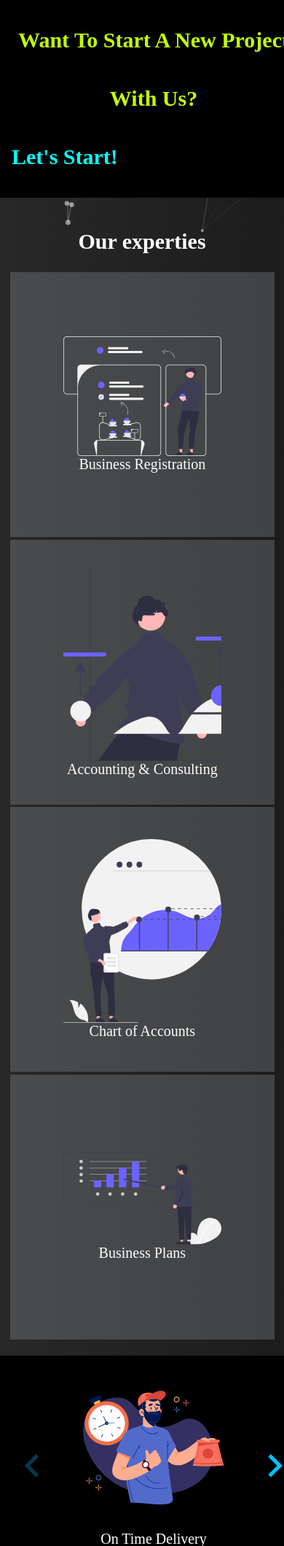
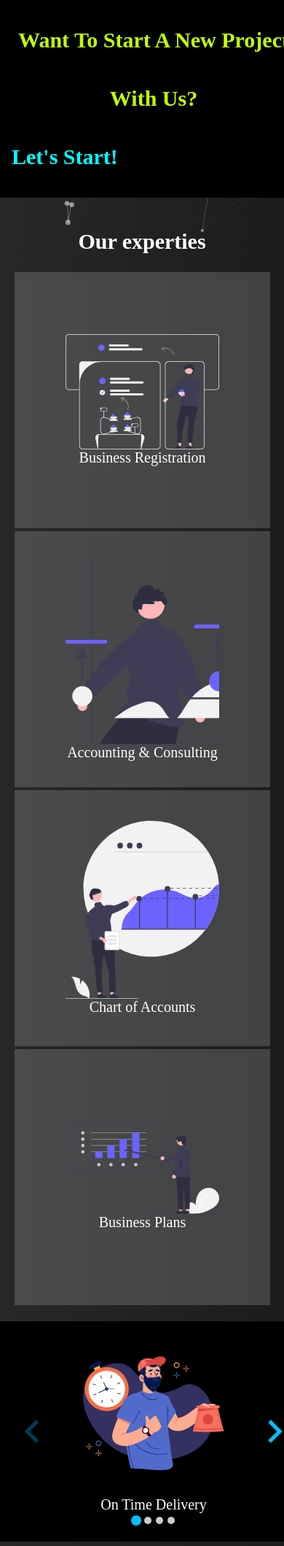
Before and after one commit to Creepyrishi/Startup-1, a Django app: template templates/home.html in a window 390 px wide. Shown: the part 525-2644 px from the top of the page at 73% size. Run offline with Django 4.2, Linux system fonts and the light colour scheme; the template is opened without the code that fills it, so the values that code supplies are empty; some libraries are stand-ins or nearby versions; some web fonts are replaced.

Commit message:
make it betr

```diff
--- a/assets/css/style.css
+++ b/assets/css/style.css
@@ -438,11 +438,11 @@ footer div>h3 {
         font-size: 10px;
     }
     .workContainer>div {
-        width: 93vw;
+        width: 90vw;
     }
 
     .expertiesContainer>div {
-        width: 93vw;
+        width: 90vw;
     }
 }
 
--- a/static/css/style.css
+++ b/static/css/style.css
@@ -438,11 +438,11 @@ footer div>h3 {
         font-size: 10px;
     }
     .workContainer>div {
-        width: 93vw;
+        width: 90vw;
     }
 
     .expertiesContainer>div {
-        width: 93vw;
+        width: 90vw;
     }
 }
 
```
